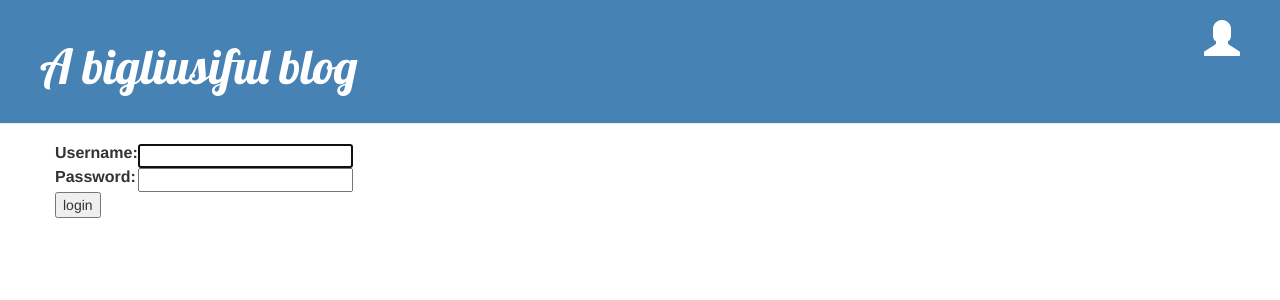
After one commit to ggdek/my-first-blog, a Django app: page /accounts/login/ in a window 1280 px wide. The commit adds this page. Shown: the top 300 px of the page. Run offline with Django 3.2, Linux system fonts and the light colour scheme; some libraries are stand-ins or nearby versions.

Commit message:
Sku sku sku

```diff
--- a/blog/templates/blog/base.html
+++ b/blog/templates/blog/base.html
@@ -6,13 +6,18 @@
 		<link rel="stylesheet" href="//maxcdn.bootstrapcdn.com/bootstrap/3.2.0/css/bootstrap-theme.min.css">
 		<link rel="stylesheet" href="{% static 'css/blog.css' %}">
         <link href="https://fonts.googleapis.com/css?family=Lobster&subset=latin,latin-ext" rel="stylesheet" type="text/css">
-    </head>
+		<link rel="stylesheet" href="https://fonts.googleapis.com/icon?family=Material+Icons"></head>
     <body>
 		<div class="page-header">
 			{% if user.is_authenticated %}
-			<a href="{% url 'post_new' %}" class="top-menu"><span class="glyphicon glyphicon-plus"></span></a>
+				<a href="{% url 'post_new' %}" class="top-menu"><i class="glyphicon glyphicon-plus" style="font-size:36px;color:white;"></i></a>
+				<a href="{% url 'post_draft_list' %}" class="top-menu"><i class="glyphicon glyphicon-edit" style="font-size:36px;color:white;"></i></a>
+				<a href="{% url 'logout' %}" class="top-menu"><i class="glyphicon glyphicon-log-out" style="font-size:36px;color:white;"></i></a>
+			{% else %}
+				<a href="{% url 'login' %}" class="top-menu"><i class="glyphicon glyphicon-user" style="font-size:36px;color:white;"></i></a>
 			{% endif %}
 			<h1><a href="/">A bigliusiful blog</a></h1>
+
 		</div>
 		<div class="content container">
 			<div class="row">
--- /dev/null
+++ b/blog/templates/registration/login.html
@@ -0,0 +1,24 @@
+{% extends "blog/base.html" %}
+
+{% block content %}
+    {% if form.errors %}
+        <p>Your username and password didn't match. Please try again.</p>
+    {% endif %}
+
+    <form method="post" action="{% url 'login' %}">
+    {% csrf_token %}
+        <table>
+        <tr>
+            <td>{{ form.username.label_tag }}</td>
+            <td>{{ form.username }}</td>
+        </tr>
+        <tr>
+            <td>{{ form.password.label_tag }}</td>
+            <td>{{ form.password }}</td>
+        </tr>
+        </table>
+
+        <input type="submit" value="login" />
+        <input type="hidden" name="next" value="{{ next }}" />
+    </form>
+{% endblock %}
--- a/blog/urls.py
+++ b/blog/urls.py
@@ -6,4 +6,7 @@ urlpatterns = [
     url(r'^post/(?P<pk>[0-9]+)/$', views.post_detail, name='post_detail'),
     url(r'^post/new/$', views.post_new, name='post_new'),
     url(r'^post/(?P<pk>[0-9]+)/edit/$', views.post_edit, name='post_edit'),
+    url(r'^drafts/$', views.post_draft_list, name='post_draft_list'),
+    url(r'^post/(?P<pk>\d+)/publish/$', views.post_publish, name='post_publish'),
+    url(r'^post/(?P<pk>\d+)/remove/$', views.post_remove, name='post_remove'),
 ]
--- a/mysite/settings.py
+++ b/mysite/settings.py
@@ -102,3 +102,4 @@ USE_TZ = True
 
 STATIC_URL = '/static/'
 STATIC_ROOT = os.path.join(BASE_DIR, 'static')
+LOGIN_REDIRECT_URL = '/'
--- a/mysite/urls.py
+++ b/mysite/urls.py
@@ -1,8 +1,11 @@
 from django.conf.urls import include, url
 from django.contrib import admin
+from django.contrib.auth import views
 
 urlpatterns = [
 
     url(r'^admin/', include(admin.site.urls)),
+    url(r'^accounts/login/$', views.login, name='login'),
+    url(r'^accounts/logout/$', views.logout, name='logout', kwargs={'next_page': '/'}),
     url(r'', include('blog.urls')),
 ]
```
Also changed, not shown: blog/templates/blog/post_detail.html (+7 -4 lines), blog/templates/blog/post_draft_list.html (added, +11 -0 lines), blog/views.py (+30 -4 lines).
